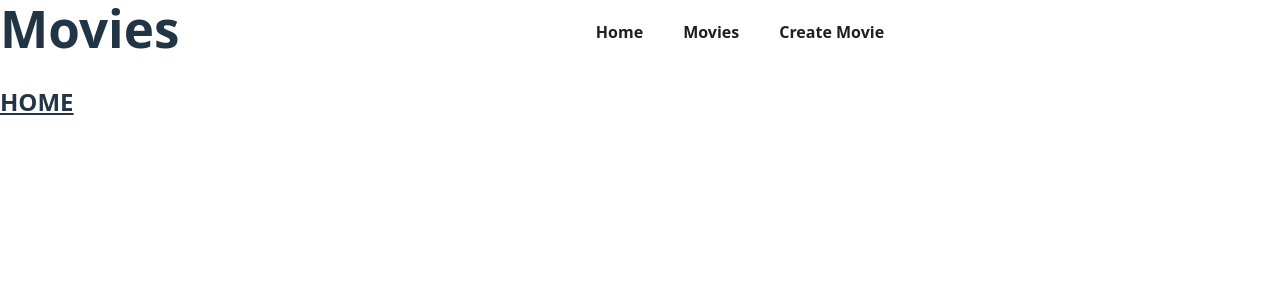
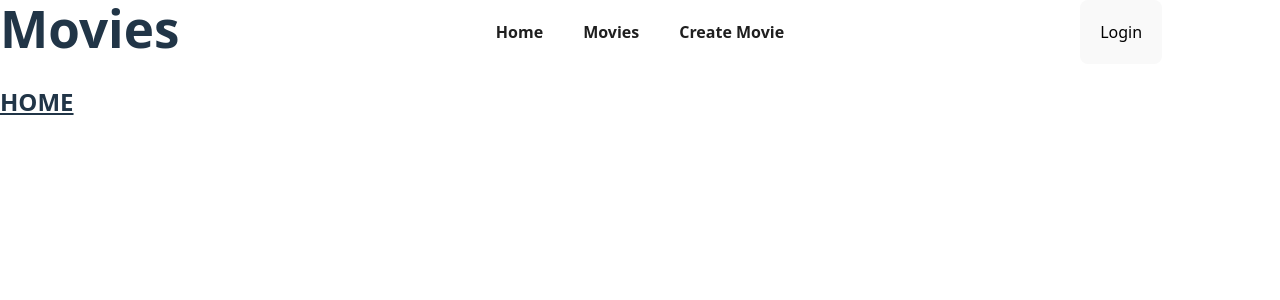
Before and after one commit to RamconDev/Vue-AmazingCode, a Vue app: page / in a window 1280 px wide. Shown: the top 300 px of the page. Built offline with nearby package versions, Linux system fonts and the light colour scheme.

Commit message:
fetch api

```diff
--- a/src/components/HeaderComponent.vue
+++ b/src/components/HeaderComponent.vue
@@ -1,5 +1,7 @@
 <script setup>
+    import { useUserStore } from "../stores/userStore";
 
+    const userStore = useUserStore();
 </script>
 
 <template>
@@ -18,13 +20,21 @@
                 </li>
             </ul>
         </nav>
+        <div class="login">
+            <p v-if="userStore.user">{{ userStore.user.name }}</p>
+            <button @click="userStore.getUser()">Login</button>
+        </div>
     </header>
 </template>
 
 <style scoped>
     header {
         display: grid;
-        grid-template-columns:  200px auto;
+        grid-template-columns:  200px auto 200px;
+    }
+    header .login {
+        display: flex;
+        gap:10px;
     }
     header h1 {
         padding: 0;
--- /dev/null
+++ b/src/stores/userStore.js
@@ -0,0 +1,19 @@
+import { defineStore } from "pinia";
+import { ref } from "vue";
+
+export const useUserStore = defineStore("UserStore", () => {
+    const user = ref();
+
+    const API_URL = "https://jsonplaceholder.typicode.com/users/1";
+
+    const getUser = async() => {
+        const response = await fetch(API_URL);
+        const data = await response.json();
+        user.value = data;
+    }
+
+    return {
+        user,
+        getUser
+    }
+})
```
